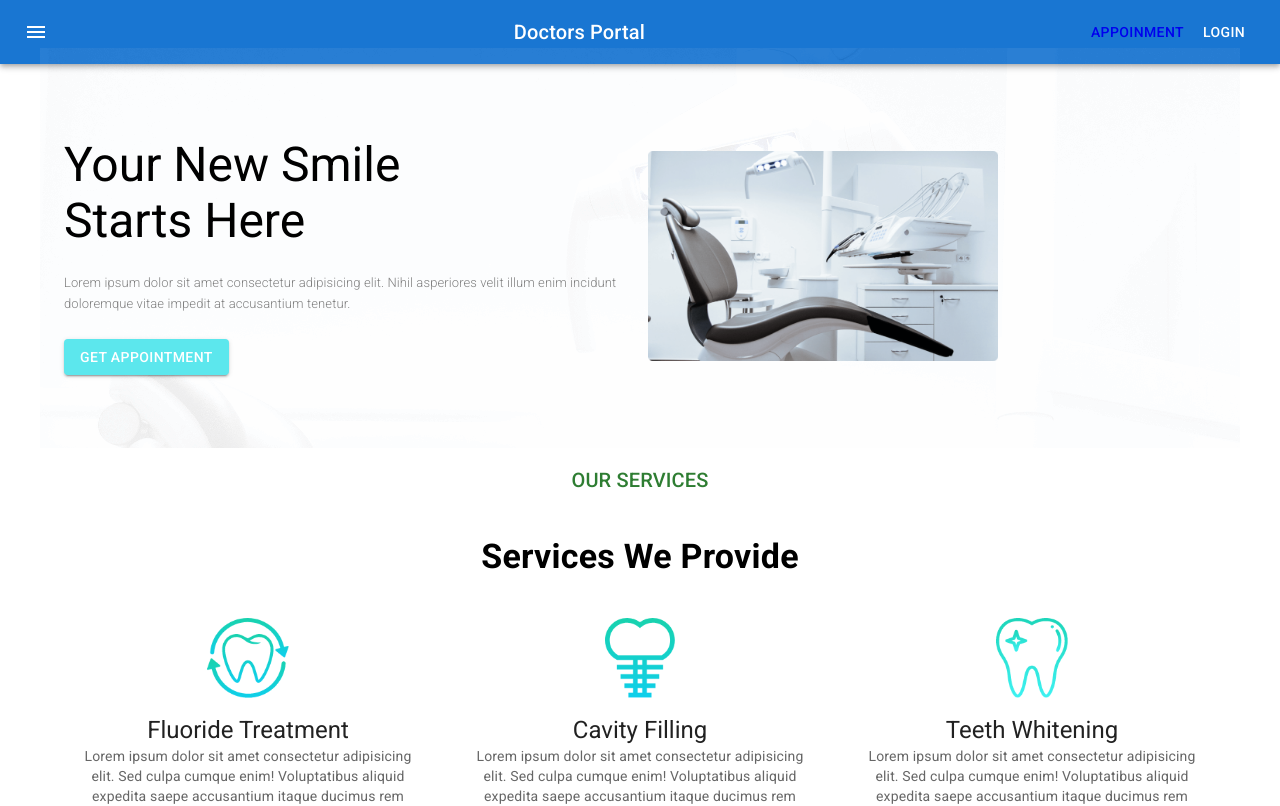
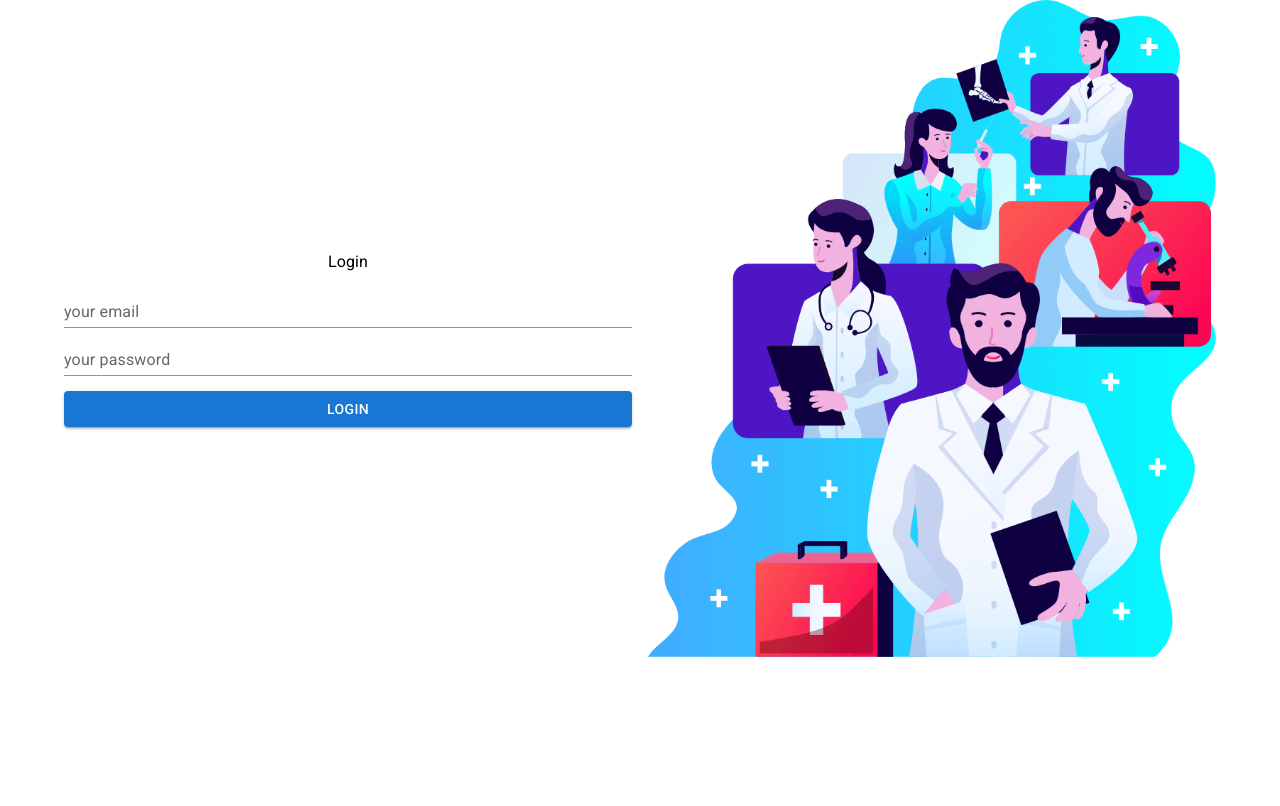
Before and after one commit to isti2623/Doctors-Portal-Client, a React (Create React App) app: page /login in a window 1280 px wide. Shown: the top 806 px of the page. Built offline with nearby package versions, Linux system fonts and the light colour scheme.

Commit message:
added input field

```diff
--- a/src/App.js
+++ b/src/App.js
@@ -6,6 +6,7 @@ import {
 } from "react-router-dom";
 import Home from './Pages/Home/Home/Home';
 import Appoinment from './Pages/Appoinment/Appoinment/Appoinment';
+import Login from './Pages/Login/Login/Login';
 
 function App() {
   return (
@@ -15,10 +16,13 @@ function App() {
           <Route path="/appoinment">
             <Appoinment></Appoinment>
           </Route>
+          <Route path="/login">
+            <Login></Login>
+          </Route>
           <Route path="/home">
             <Home />
           </Route>
-          <Route path="/">
+          <Route exact path="/">
             <Home />
           </Route>
         </Switch>
--- /dev/null
+++ b/src/Pages/Login/Login/Login.js
@@ -0,0 +1,53 @@
+import { Button, Container, Grid, TextField, Typography } from '@mui/material';
+import React, { useState } from 'react';
+import login from '../../../images/login.png'
+const Login = () => {
+    const [loginData, setLoginData] = useState({})
+    const handleOnChange = e => {
+        const field = e.target.name;
+        const value = e.target.value;
+        const newLoginData = [...loginData];
+        newLoginData[field] = value;
+        setLoginData(newLoginData);
+
+    }
+    const handleLoginSubmit = e => {
+        alert('hello')
+        e.preventDefault();
+    }
+    return (
+        <Container>
+            <Grid container spacing={2}>
+                <Grid item style={{ marginTop: '250px' }} sx={{ mt: '8' }} xs={12} md={6}>
+                    <Typography variant="body1" gutterBottom>
+                        Login
+                    </Typography>
+                    <form onSubmit={handleLoginSubmit}>
+                        <TextField
+                            sx={{ width: '1', m: '1' }}
+                            id="standard-basic"
+                            label="your email"
+                            name="email"
+                            onChange={handleOnChange}
+                            variant="standard" />
+                        <TextField
+                            sx={{ width: '1', m: '1' }}
+                            id="standard-basic"
+                            label="your password"
+                            type="password"
+                            name="password"
+                            onChange={handleOnChange}
+                            variant="standard" />
+                        <Button type='submit' style={{ marginTop: '15px' }} sx={{ width: '1', m: '1' }} variant="contained">Login</Button>
+                    </form>
+                </Grid>
+                <Grid item xs={12} md={6}>
+                    <img style={{ width: '100%' }} src={login} alt="" />
+
+                </Grid>
+            </Grid>
+        </Container>
+    );
+};
+
+export default Login;
--- a/src/Pages/Shared/Navigation/Navigation.js
+++ b/src/Pages/Shared/Navigation/Navigation.js
@@ -6,7 +6,7 @@ import Typography from '@mui/material/Typography';
 import Button from '@mui/material/Button';
 import IconButton from '@mui/material/IconButton';
 import MenuIcon from '@mui/icons-material/Menu';
-import { Link } from 'react-router-dom';
+import { Link, NavLink } from 'react-router-dom';
 const Navigation = () => {
     return (
         <Box sx={{ flexGrow: 1 }}>
@@ -25,6 +25,7 @@ const Navigation = () => {
                         Doctors Portal
                     </Typography>
                     <Link to='/appoinment'><Button color="inherit">Appoinment</Button></Link>
+                    <NavLink to='/login'><Button color="inherit">Login</Button></NavLink>
                     <Button color="inherit">Login</Button>
                 </Toolbar>
             </AppBar>
```
